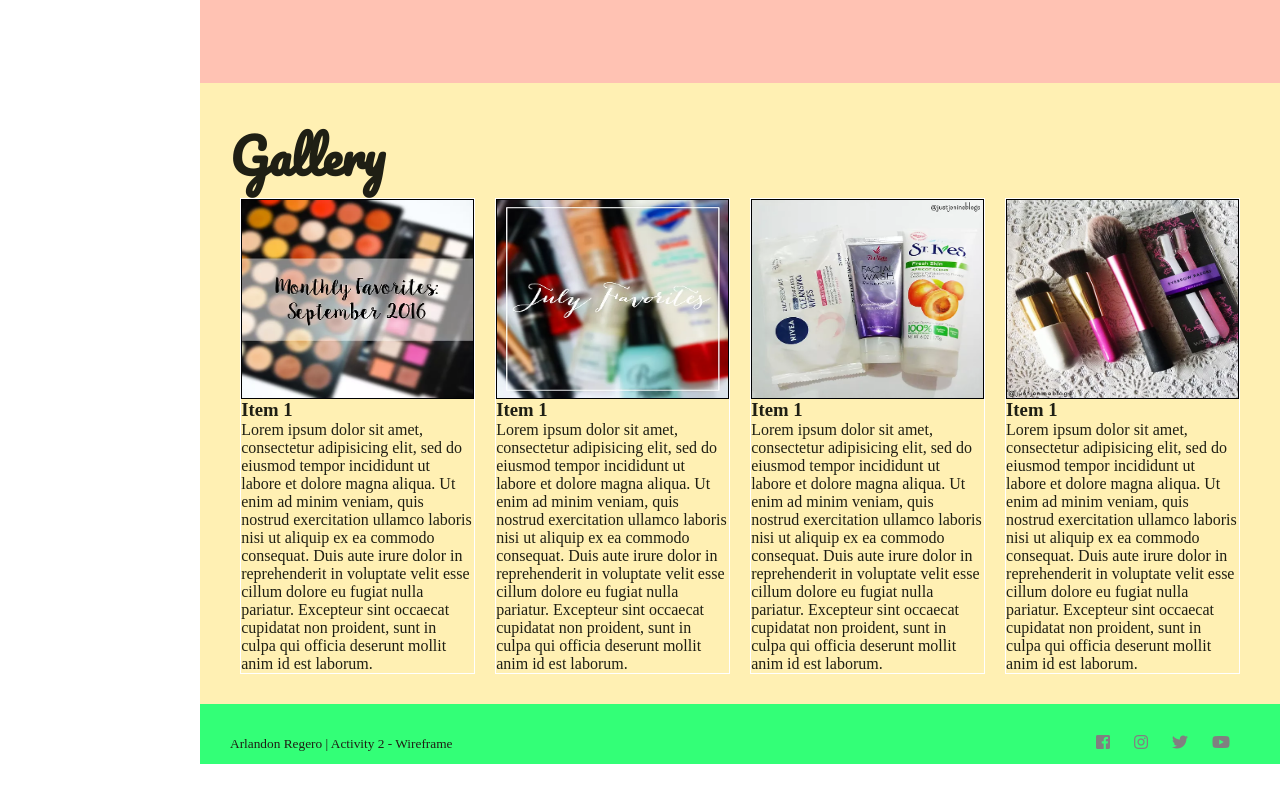
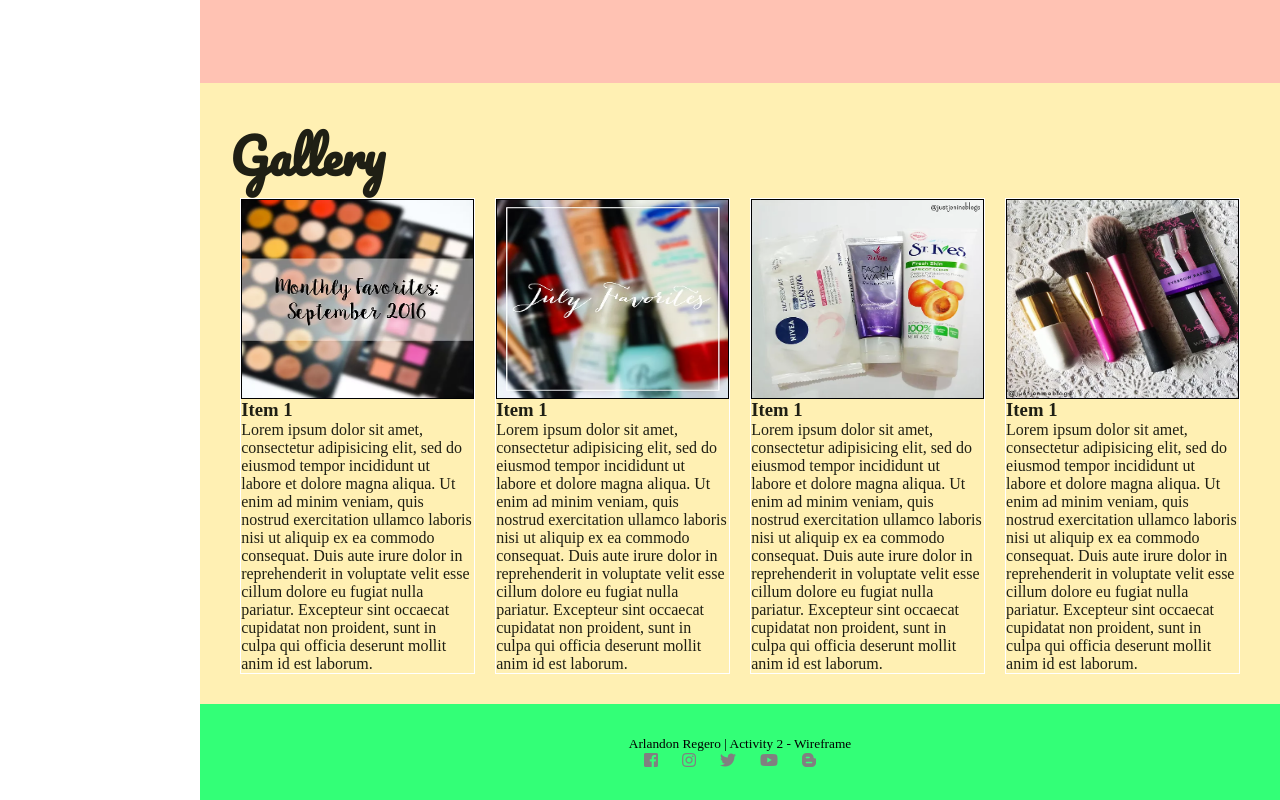
Before and after one commit to arlandon/WIreframe, a plain HTML site: page index.html in a window 1280 px wide. Shown: the part 1709-2509 px from the top of the page. Before the commit the page ends 2473 px from the top, so only its background shows below. Drawn offline with nearby package versions, Linux system fonts and the light colour scheme.

Commit message:
include updates

```diff
--- a/assets/css/style.css
+++ b/assets/css/style.css
@@ -73,9 +73,7 @@ h2{
 
 .footer {
 	background: #33ff77;
-	height: 50px;
-	color: #00cc44;
-	color: #1f1f14;
+	min-height: 50px;
 
 
 }
@@ -202,7 +200,12 @@ img[alt*="social"]{
 .socmed{
 
 
-	float: right;
+}
+
+footer{
+
+	text-align: center;
+
 }
 
 nav >a, nav >a:visited , nav >a:hover , nav >a:active  {
--- a/index.html
+++ b/index.html
@@ -174,10 +174,11 @@
 				<small> Arlandon Regero | Activity 2 - Wireframe</small>
 
 				<nav class="socmed">
-					<a href="https://facebook.com"><i class="fab fa-facebook-square"></i></a>
-					<a href="https://instagram.com"><i class="fab fa-instagram"></i></a>
+					<a href="https://www.facebook.com/jenine.justiniano"><i class="fab fa-facebook-square"></i></a>
+					<a href="https://www.instagram.com/justjenine"><i class="fab fa-instagram"></i></a>
 					<a href="https://twitter.com"><i class="fab fa-twitter"></i></a>
 					<a href="https://youtube.com"><i class="fab fa-youtube"></i></a>
+					<a href="https://justjenine.wixsite.com/justjenine?"> <i class="fab fa-blogger-b"></i></a>
 
 				</nav>
 		</footer>
```
